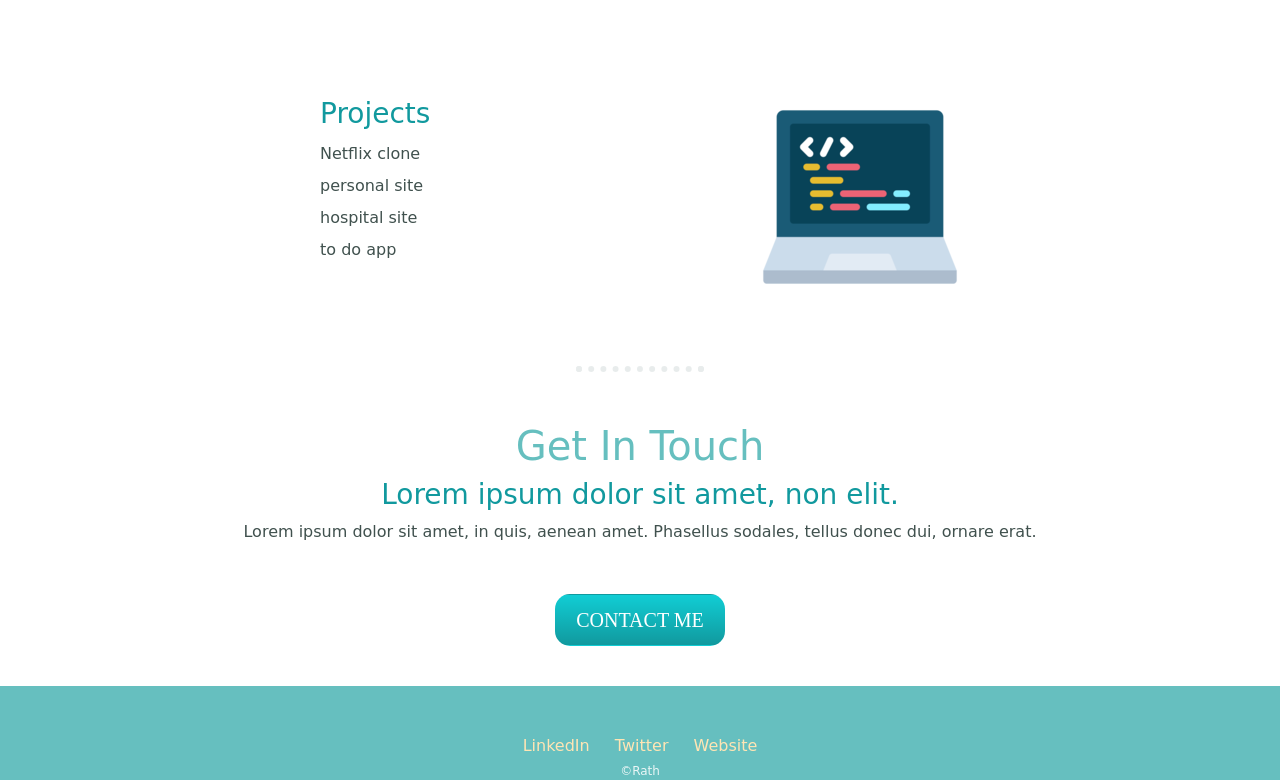
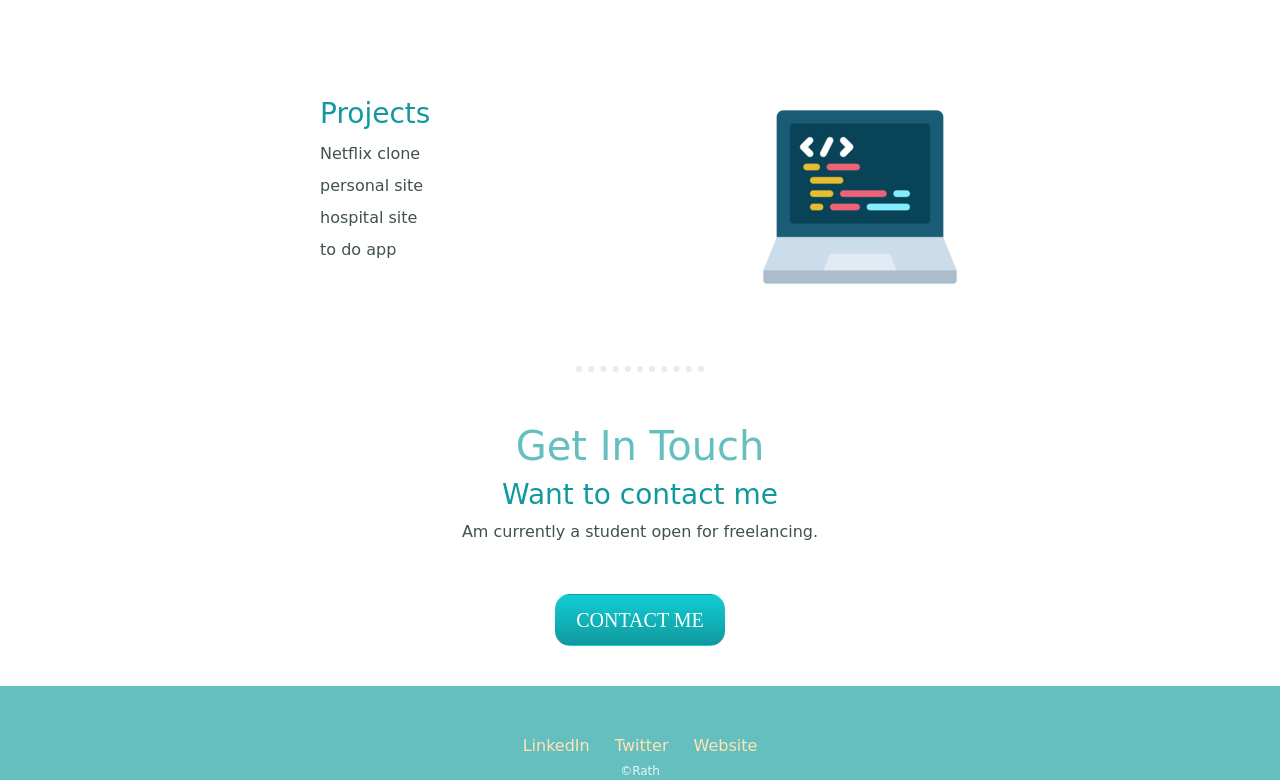
Before and after one commit to rath08/Personal-Website, a plain HTML site: page personal site html/index.html in a window 1280 px wide. Shown: the part 1541-2321 px from the top of the page. Drawn offline with nearby package versions, Linux system fonts and the light colour scheme.

Commit message:
index.html

```diff
--- a/personal site html/index.html
+++ b/personal site html/index.html
@@ -59,8 +59,8 @@
   <hr>
   <div class="contact-me">
     <h2>Get In Touch</h2>
-    <h3>Lorem ipsum dolor sit amet, non elit.</h3>
-    <p>Lorem ipsum dolor sit amet, in quis, aenean amet. Phasellus sodales, tellus donec dui, ornare erat.</p>
+    <h3>Want to contact me </h3>
+    <p>Am currently a student open for freelancing.</p>
     <br>
     <a class="btn" href="contact.html">CONTACT ME</a>
     <br>
```
